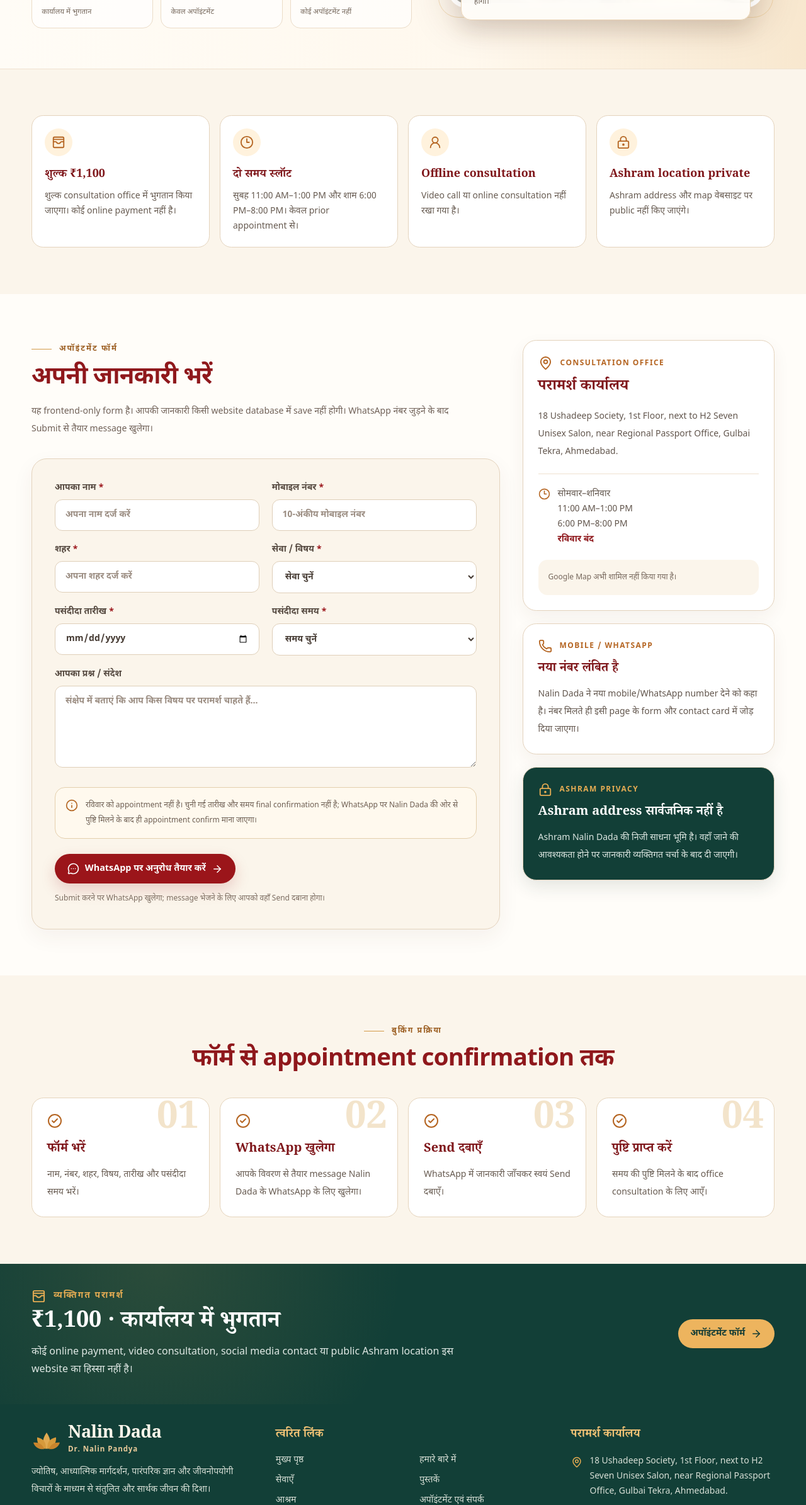
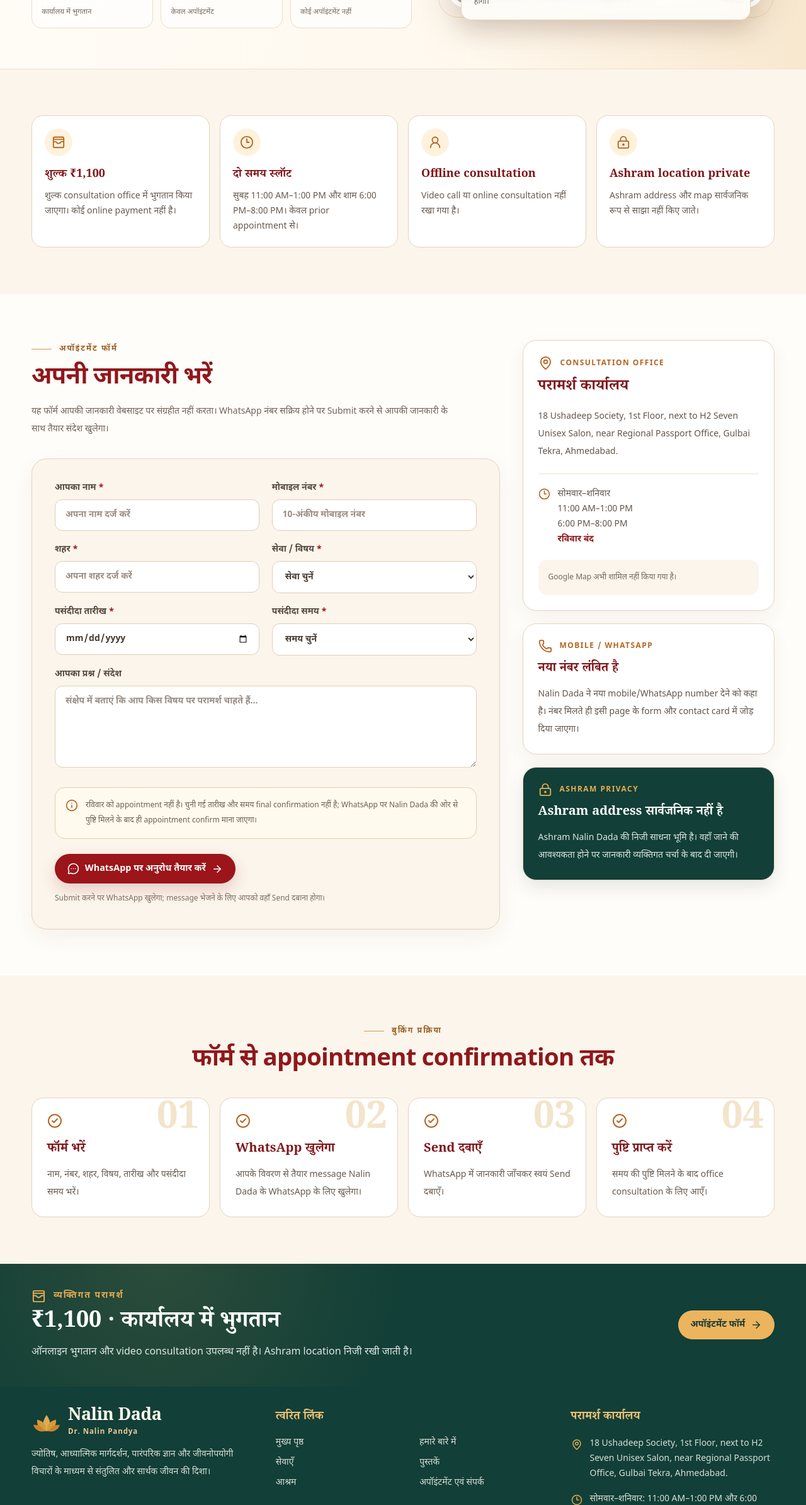
Before and after one commit to dhruvintejani/nalin_dada, a React (Vite) app: page /appointment in a window 1280 px wide. Shown: the part 606-2996 px from the top of the page at 63% size. Built offline with nearby package versions, Linux system fonts and the light colour scheme.

Commit message:
Polish Appointment page client-facing copy

```diff
--- a/src/pages/Appointment.tsx
+++ b/src/pages/Appointment.tsx
@@ -222,7 +222,7 @@ const Appointment = () => {
                 Ashram location private
               </h2>
               <p className="mt-2 text-sm leading-6 text-[#675b51]">
-                Ashram address और map वेबसाइट पर public नहीं किए जाएंगे।
+                Ashram address और map सार्वजनिक रूप से साझा नहीं किए जाते।
               </p>
             </article>
           </div>
@@ -235,7 +235,7 @@ const Appointment = () => {
             <div className="eyebrow">अपॉइंटमेंट फॉर्म</div>
             <h2 className="section-title mt-3">अपनी जानकारी भरें</h2>
             <p className="mt-4 max-w-2xl text-sm leading-7 text-[#706158]">
-              यह frontend-only form है। आपकी जानकारी किसी website database में save नहीं होगी। WhatsApp नंबर जुड़ने के बाद Submit से तैयार message खुलेगा।
+              यह फॉर्म आपकी जानकारी वेबसाइट पर संग्रहीत नहीं करता। WhatsApp नंबर सक्रिय होने पर Submit करने से आपकी जानकारी के साथ तैयार संदेश खुलेगा।
             </p>
 
             <form
@@ -519,7 +519,7 @@ const Appointment = () => {
               {siteConfig.consultationFee} · कार्यालय में भुगतान
             </h2>
             <p className="mt-3 max-w-2xl text-sm leading-7 text-[#dfe8e4] md:text-base">
-              कोई online payment, video consultation, social media contact या public Ashram location इस website का हिस्सा नहीं है।
+              ऑनलाइन भुगतान और video consultation उपलब्ध नहीं है। Ashram location निजी रखी जाती है।
             </p>
           </div>
           <a href="#appointment-form" className="button-gold">
```
